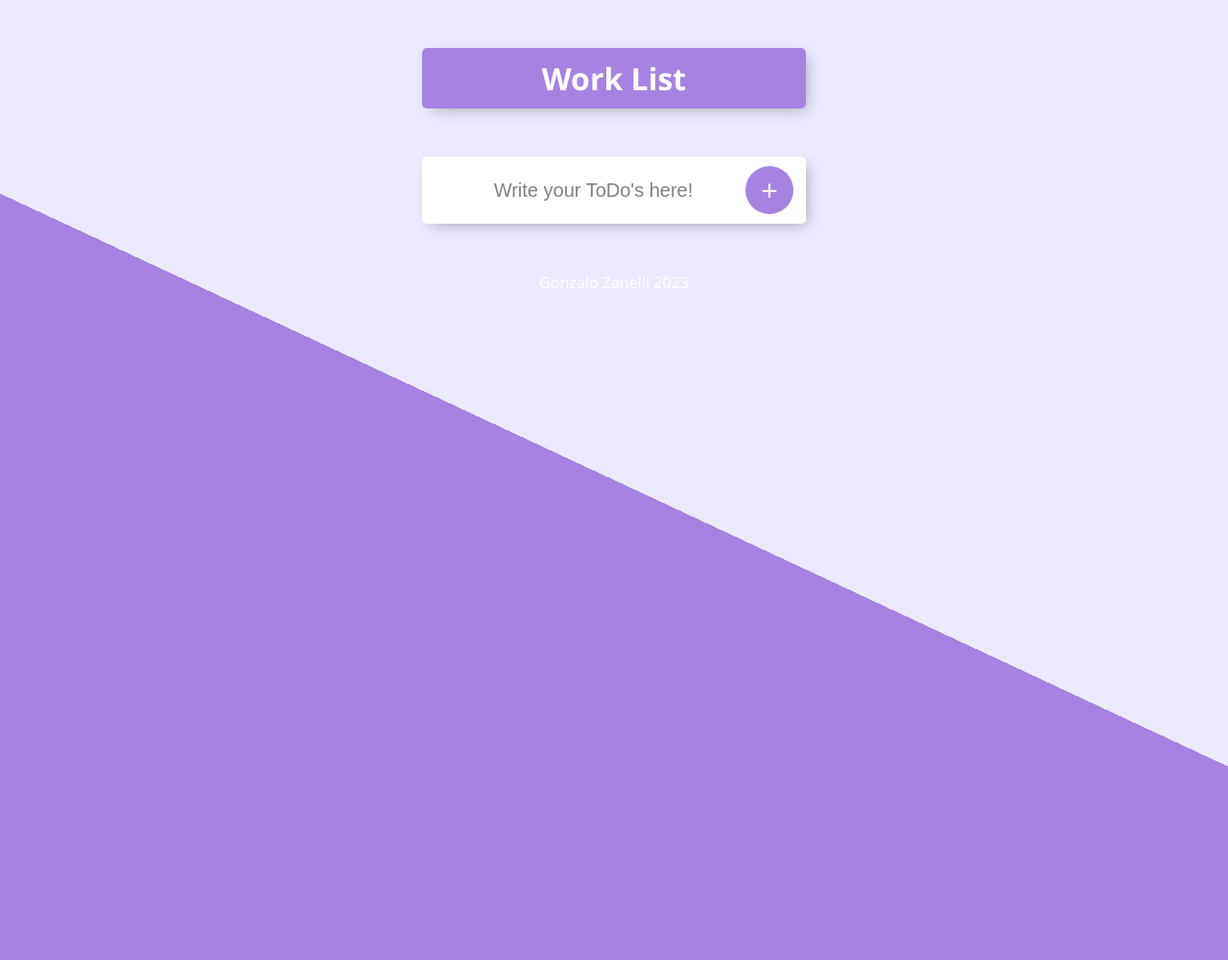
After one commit to zanellig/angela-yu-course, a Node server app: page /work in a window 1280 px wide. The commit adds this page. Shown: the whole page at 96% size. Run offline with Node 20, Linux system fonts and the light colour scheme; some libraries are stand-ins or nearby versions.

Commit message:
Add date.js as module, add header and footer templates, commented app.js

```diff
--- a/seccion 22 EJS/todolist-v1/app.js
+++ b/seccion 22 EJS/todolist-v1/app.js
@@ -1,39 +1,63 @@
 'use strict';
 
+// Setup express module
 const express = require('express');
 const app = express();
+// Setup port being 3000, if impossible (hosted on glitch F.E.) then port equals the port that the host decides.
 const port = 3000 || process.env.PORT;
 const root = __dirname;
 
+// Require own module that requests the current date.
+const date = require(`${root}/date.js`);
+
 app.use(express.json());
 app.use(express.urlencoded({ extended: true }));
-app.use(express.static(`public`));
-
-const request = require('request');
-
-const https = require('node:https');
+app.use(express.static('public'));
 
 app.set('view engine', 'ejs');
 
-const today = new Date();
-const options = { weekday: 'long', day: 'numeric', month: 'long' };
-const day = today.toLocaleString('en-US', options);
-
-let items = [];
+// Setup empty array for the items that the user inputs.
+const items = [];
+const workItems = [];
 
 app.get('/', (req, res) => {
-	res.render('list', { day: day, items: items });
+	// Render the list ejs page with the current date and the items on the array.
+	res.render('list', { title: date.day, items: items });
 });
 
 app.post('/', (req, res) => {
-	items.push(req.body.newItem);
-	res.redirect('/');
+	let item = req.body.item;
+	// If the title is Work List, then it pushes the input into the workItems array and redirects to the work page.
+	if (req.body.list === 'Work List') {
+		workItems.push(item);
+		res.redirect('/work');
+	} else {
+		// Otherwise pushes to the normal array.
+		items.push(item);
+		res.redirect('/');
+	}
 });
 
+app.get('/work', (req, res) => {
+	// If we go to the /work route, then render the list with the title Work List and render the items in the workItems array.
+	res.render('list', { title: 'Work List', items: workItems });
+});
+
+app.get('/about', (req, res) => {
+	// Render the about ejs page.
+	res.render('about');
+});
+/*
+app.post('/work', (req, res) => {
+	workItems.push(item);
+	res.redirect('/work');
+});
+*/
 app.listen(port, () => {
 	console.log(`Server started on port ${port}`);
 });
 
+// Deprecated code. Kept for archiving purposes.
 /*
 	for (let i = 0; i < days.length; i++) {
 		if (currentDay === i) {
--- /dev/null
+++ b/seccion 22 EJS/todolist-v1/public/css/style.css
@@ -0,0 +1,145 @@
+html {
+	background-color: #eae9fd;
+
+	background-image: -webkit-linear-gradient(65deg, #a683e3 50%, #eae9fd 50%);
+
+	min-height: 1000px;
+
+	font-family: 'Segoe UI', Arial, sans-serif;
+}
+
+h1 {
+	color: #fff;
+
+	padding: 10px;
+}
+
+.box {
+	max-width: 400px;
+
+	margin: 50px auto;
+
+	background: white;
+
+	border-radius: 5px;
+
+	box-shadow: 5px 5px 15px -5px rgba(0, 0, 0, 0.3);
+}
+
+#heading {
+	background-color: #a683e3;
+
+	text-align: center;
+}
+
+.item {
+	min-height: 70px;
+
+	display: flex;
+
+	align-items: center;
+
+	border-bottom: 1px solid #f1f1f1;
+}
+
+.item:last-child {
+	border-bottom: 0;
+}
+
+input:checked + p {
+	text-decoration: line-through;
+
+	text-decoration-color: #a683e3;
+}
+
+input[type='checkbox'] {
+	margin: 20px;
+}
+
+p {
+	margin: 0;
+
+	padding: 20px;
+
+	font-size: 20px;
+
+	font-weight: 200;
+
+	color: #00204a;
+}
+
+form {
+	text-align: center;
+
+	margin-left: 20px;
+}
+
+button {
+	min-height: 50px;
+
+	width: 50px;
+
+	border-radius: 50%;
+
+	border-color: transparent;
+
+	background-color: #a683e3;
+
+	color: #fff;
+
+	font-size: 30px;
+
+	padding-bottom: 0;
+
+	border-width: 0;
+}
+
+input[type='text'] {
+	text-align: center;
+
+	height: 60px;
+
+	top: 10px;
+
+	border: none;
+
+	background: transparent;
+
+	font-size: 20px;
+
+	font-weight: 200;
+
+	width: 313px;
+}
+
+input[type='text']:focus {
+	outline: none;
+
+	box-shadow: inset 0 -3px 0 0 #a683e3;
+}
+
+::placeholder {
+	color: grey;
+
+	opacity: 1;
+}
+
+footer {
+	color: white;
+
+	color: rgb (0, 0, 0, 0.5);
+
+	text-align: center;
+}
+
+.remove-item {
+	align-items: center;
+	min-height: 24px;
+	width: 24px;
+	border-radius: 50%;
+	border-color: transparent;
+	background-color: red;
+	color: #fff;
+	font-size: 12px;
+	border-width: 0;
+}
--- /dev/null
+++ b/seccion 22 EJS/todolist-v1/views/about.ejs
@@ -0,0 +1,5 @@
+<%- include('header') %>
+
+<div class="box" id="heading"><h1>Who is Gonzalo?</h1></div>
+
+<%- include('footer') %>
--- /dev/null
+++ b/seccion 22 EJS/todolist-v1/views/footer.ejs
@@ -0,0 +1,9 @@
+<script
+			src="https://kit.fontawesome.com/0136356fec.js"
+			crossorigin="anonymous"
+		></script>
+		<footer>
+			Gonzalo Zanelli 2023
+		</footer>
+	</body>
+</html>
--- /dev/null
+++ b/seccion 22 EJS/todolist-v1/views/header.ejs
@@ -0,0 +1,10 @@
+<!DOCTYPE html>
+<html lang="en">
+	<head>
+		<meta charset="UTF-8" />
+		<meta http-equiv="X-UA-Compatible" content="IE=edge" />
+		<meta name="viewport" content="width=device-width, initial-scale=1.0" />
+		<title>To Do List</title>
+		<link rel="stylesheet" href="css/style.css" />
+	</head>
+</html>
--- a/seccion 22 EJS/todolist-v1/views/list.ejs
+++ b/seccion 22 EJS/todolist-v1/views/list.ejs
@@ -1,22 +1,27 @@
-<!DOCTYPE html>
-<html lang="en">
-	<head>
-		<meta charset="UTF-8" />
-		<meta http-equiv="X-UA-Compatible" content="IE=edge" />
-		<meta name="viewport" content="width=device-width, initial-scale=1.0" />
-		<title>To Do List v1</title>
-	</head>
-	<body>
-		<h1>Today is <%= day %></h1>
+<%- include('header'); %>
+<body>
+	<div class="box" id="heading">
+		<h1><%= title %></h1>
+	</div>
 
-		<form action="/" method="post">
-			<input type="text" name="newItem" placeholder="Write your ToDo's here!" />
-			<button type="submit">Add</button>
+	<div class="box">
+		<% for(let i = 0; i < items.length; i++){ %>
+		<div class="item">
+			<input type="checkbox" />
+			<p><%=items[i]%></p>
+		</div>
+		<% } %>
+
+		<form action="/" method="post" class="item">
+			<input
+				type="text"
+				name="item"
+				placeholder="Write your ToDo's here!"
+				autocomplete="off"
+				required
+			/>
+			<button type="submit" name="list" value="<%= title %>">+</button>
 		</form>
-		<ul>
-			<% for(let i = 0; i < items.length; i++){ %>
-			<li><%=items[i]%></li>
-			<% } %>
-		</ul>
-	</body>
-</html>
+	</div>
+	<%- include('footer'); %>
+</body>
```
Also changed, not shown: seccion 22 EJS/todolist-v1/date.js (added, +7 -0 lines).
